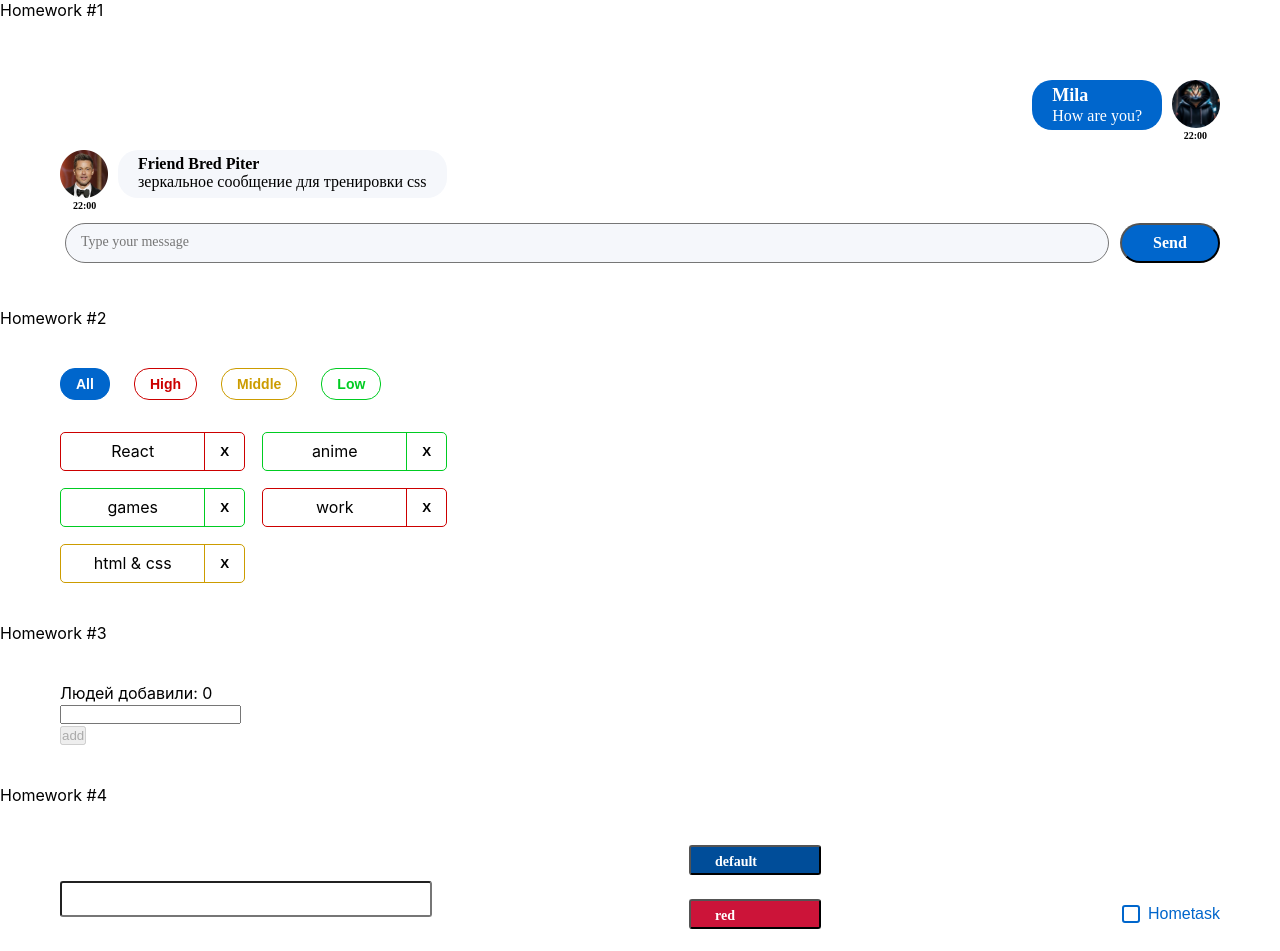
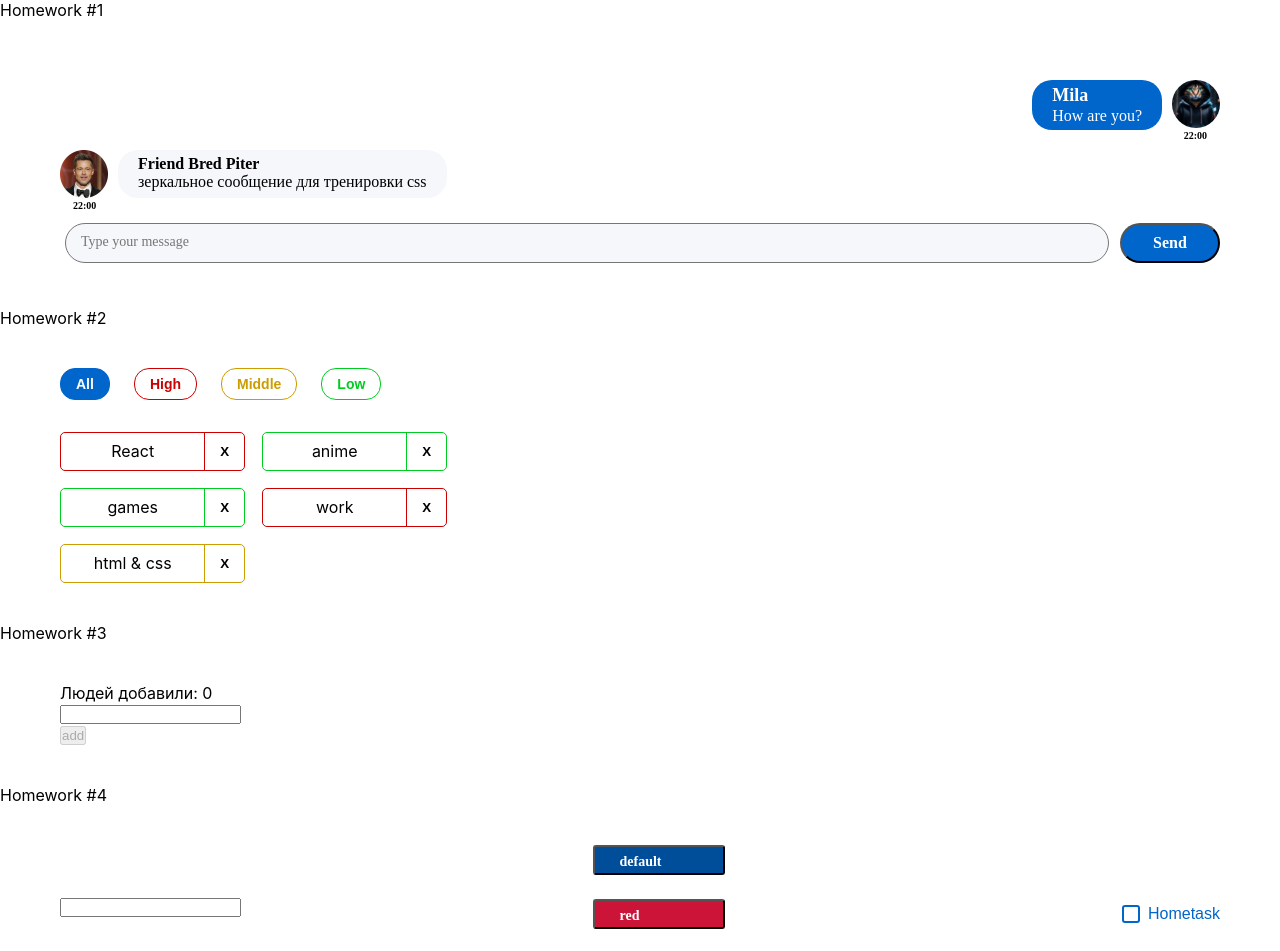
Before and after one commit to MilaKumasinskaya/homework-front-main-2, a React (Create React App) app: page / in a window 1280 px wide. Shown: the top 951 px of the page. Built offline with nearby package versions, Linux system fonts and the light colour scheme.

Commit message:
sprint2-hw4(fixed some issues)

```diff
--- a/src/s2-homeworks/hw04/common/c1-SuperInputText/SuperInputText.tsx
+++ b/src/s2-homeworks/hw04/common/c1-SuperInputText/SuperInputText.tsx
@@ -61,7 +61,7 @@ if(onChangeText){
     const finalSpanClassName = s.error
         + (spanClassName ? ' ' + spanClassName : '')
     const finalInputClassName = s.input
-        + (error ? ' ' + s.errorInput : ' ' + s.superInput)
+        + (s.errorInput)
         + (className ? ' ' + className : '') // задача на смешивание классов
 
     return (
```
